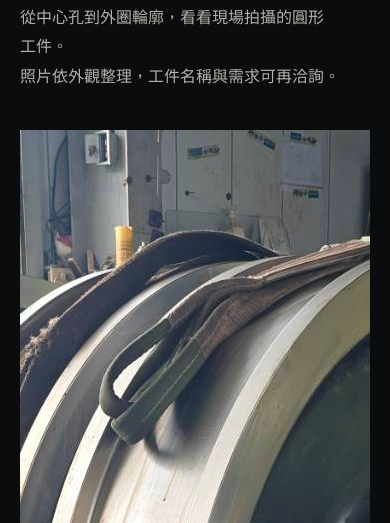
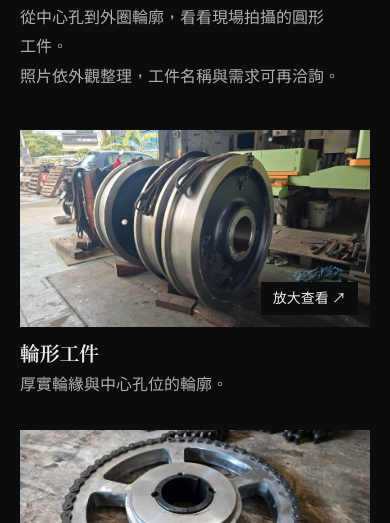
Before and after one commit to ISHshue/yoyiweb, a plain HTML site: page work-round.html in a window 390 px wide. Shown: the part 242-765 px from the top of the page. Drawn offline with Linux system fonts and the light colour scheme.

Commit message:
Make portfolio thumbnails compact and responsive

```diff
--- a/work-tree.css
+++ b/work-tree.css
@@ -4,3 +4,15 @@
 .inner-page--work.work-branch .portfolio-grid{grid-template-columns:repeat(2,minmax(0,1fr));row-gap:48px}.work-branch-links{display:flex;align-items:center;justify-content:space-between;flex-wrap:wrap;gap:24px;margin-top:64px}.work-branch-links .button{margin-left:auto}
 @media(max-width:700px){.work-categories{grid-template-columns:1fr;gap:42px}.inner-page--work.work-branch .portfolio-grid{grid-template-columns:1fr;gap:38px}.work-breadcrumb{margin-bottom:26px}.work-branch-links{margin-top:44px;display:grid;justify-items:start}.work-branch-links .button{margin-left:0}}
 @media(prefers-reduced-motion:reduce){.work-category img{transition:none}}
+
+/* Compact 16:9 thumbnails; the image viewer continues to show the original. */
+.work-categories{max-width:660px;gap:24px}
+.work-category img{height:auto;aspect-ratio:16/9}
+.inner-page--work.work-branch .portfolio-grid{width:100%;max-width:980px;grid-template-columns:repeat(3,minmax(0,1fr));column-gap:24px;row-gap:28px}
+.inner-page--work.work-branch .portfolio-open{aspect-ratio:16/9}
+.inner-page--work.work-branch .portfolio-open>img{width:100%;height:100%;aspect-ratio:auto;object-fit:cover}
+.inner-page--work.work-branch .portfolio-item figcaption{padding-top:12px}
+.inner-page--work.work-branch .portfolio-item h3{font-size:clamp(20px,1.7vw,24px)}
+.inner-page--work.work-branch .portfolio-item p{margin-top:5px;line-height:1.6}
+@media(max-width:1099px){.inner-page--work.work-branch .portfolio-grid{grid-template-columns:repeat(2,minmax(0,1fr))}}
+@media(max-width:700px){.work-categories{max-width:none;gap:32px}.inner-page--work.work-branch .portfolio-grid{grid-template-columns:1fr;gap:32px}}
```
